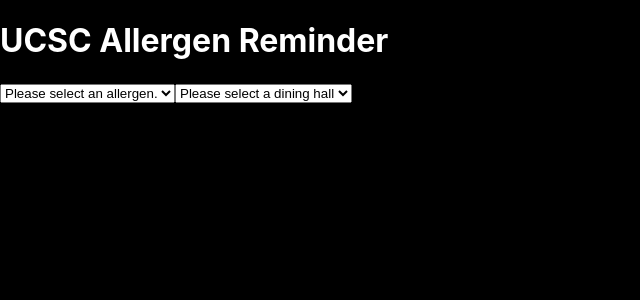
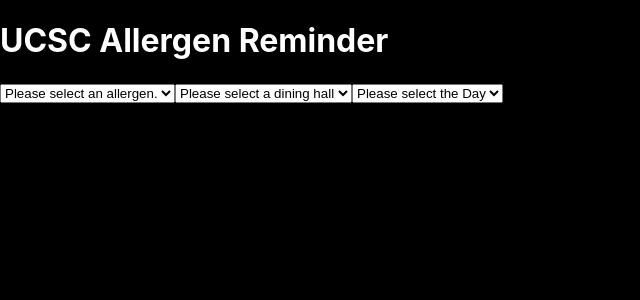
Before and after one commit to Junhao-Lai/CruzHacks2023, a React (Create React App) app in the folder tecmint-app/: page / in a window 1280 px wide. Shown: the top 300 px of the page, without its empty margins (0-640 px from the left). Built offline with nearby package versions, Linux system fonts and the light colour scheme.

Commit message:
17:30 2/4 by Lai

```diff
--- a/tecmint-app/src/App.js
+++ b/tecmint-app/src/App.js
@@ -34,6 +34,21 @@
   );
 }
 
+function Day() {
+  const options = ["Monday", "Tuesday", "Wednesday", "Thursday","Friday","Saturday","Sunday"]
+  return (
+    <select>
+      <option>Please select the Day</option>
+      {options.map((option,index)=>{
+        return <option key = {index}>
+          {option}
+        </option>
+      })}
+    </select>
+  );
+}
+
+
 
 
 export default function MyApp() {
@@ -42,6 +57,7 @@
       <h1>UCSC Allergen Reminder</h1>
       <Food />
       <Hall />
+      <Day />
     </div>
   );
 }
```
